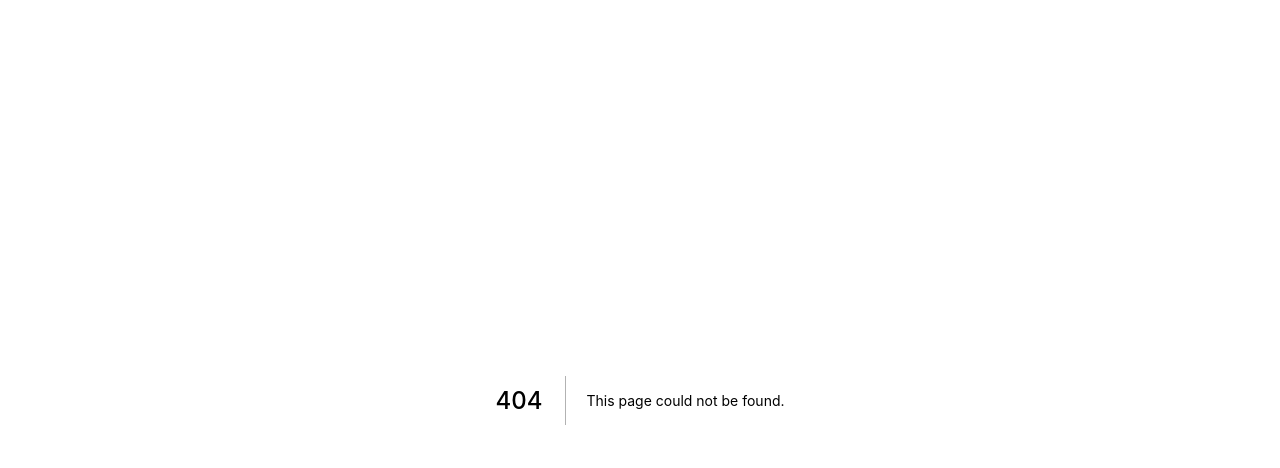
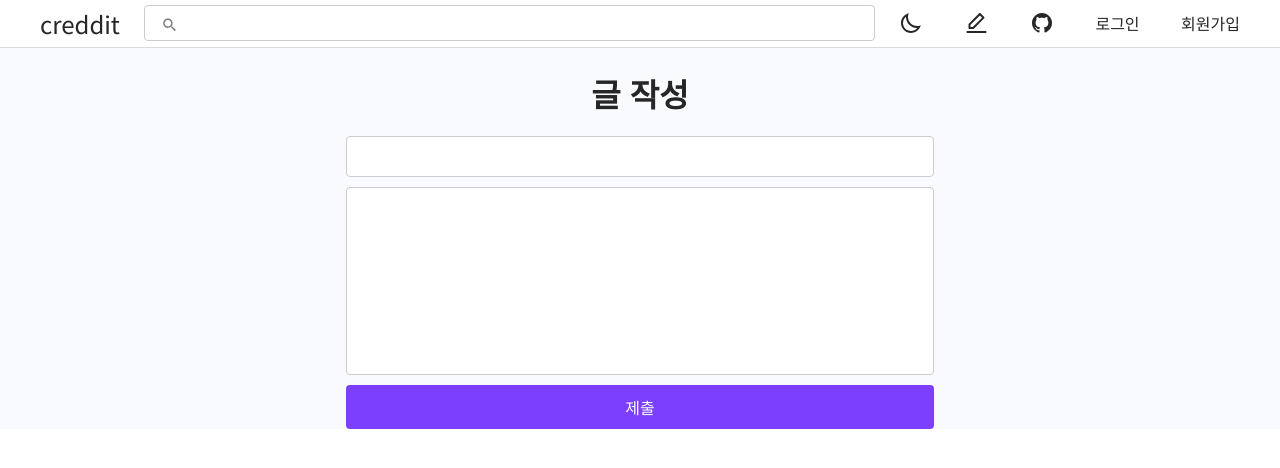
Before and after one commit to Kimkyungmin123/creddit-frontend, a Next.js app: page /create-post in a window 1280 px wide. Before the commit this address had no page. Shown: the top 468 px of the page. Built offline with nearby package versions, Linux system fonts and the light colour scheme.

Commit message:
feat: 글작성 페이지 생성, 컴포넌트 버튼 색상 변경

```diff
--- /dev/null
+++ b/components/CreateForm/CreateForm.module.css
@@ -0,0 +1,49 @@
+.createFormContainer {
+  background-color: var(--bg-page1);
+  display: flex;
+}
+
+.createFormContainer form {
+  padding-top: 1.25rem;
+  display: flex;
+  flex-direction: column;
+  width: 36.75rem;
+}
+
+.createFormContainer input {
+  border: solid 0.0625rem var(--border1);
+  border-radius: 0.25rem;
+  padding: 0.75rem 0.875rem;
+  margin: 0;
+}
+
+.createFormContainer input:focus {
+  outline: solid 0.125rem var(--border1);
+}
+
+.createFormContainer textarea {
+  margin-top: 0.625rem;
+  border: solid 0.0625rem var(--border1);
+  border-radius: 0.25rem;
+  padding: 0.75rem 0.875rem;
+  height: 11.75rem;
+  resize: none;
+}
+
+.createFormContainer textarea:focus {
+  outline: solid 0.125rem var(--border1);
+}
+
+.createFormContainer button {
+  padding: 0.625rem 1.5rem;
+  margin-top: 0.625rem;
+  border-radius: 0.25rem;
+  border: none;
+  background-color: var(--btn);
+  color: var(--text4);
+  cursor: pointer;
+}
+
+.createFormContainer button:active {
+  background-color: var(--btn-active);
+}
--- /dev/null
+++ b/components/CreateForm/CreateForm.tsx
@@ -0,0 +1,16 @@
+import styles from './CreateForm.module.css';
+
+const CreateForm = () => {
+  return (
+    <div className={styles.createFormContainer}>
+      <form>
+        <input type="text" />
+        {/* <textarea name="" id="" cols="30" rows="10"></textarea> */}
+        <textarea></textarea>
+        <button>제출</button>
+      </form>
+    </div>
+  );
+};
+
+export default CreateForm;
--- /dev/null
+++ b/components/CreateForm/index.tsx
@@ -0,0 +1,3 @@
+import CreateForm from './CreateForm';
+
+export default CreateForm;
--- a/components/Header/Header.module.css
+++ b/components/Header/Header.module.css
@@ -45,7 +45,7 @@
   width: 45.688rem;
   border: 0.0625rem solid var(--border1);
   border-radius: 0.25rem;
-  background-color: var(--bg-input);
+  background-color: var(--bg-page2);
 }
 
 .headerInput:focus {
--- a/components/Header/Header.tsx
+++ b/components/Header/Header.tsx
@@ -29,7 +29,11 @@ const Header = ({ type }: HeaderProps) => {
           </div>
           {type === 'post' && (
             <div className={styles.editOutlineIcon}>
-              <EditOutline />
+              <Link href="/create-post">
+                <a aria-label="글 작성">
+                  <EditOutline />
+                </a>
+              </Link>
             </div>
           )}
           <div className={styles.gitIcon}>
@@ -42,12 +46,12 @@ const Header = ({ type }: HeaderProps) => {
           </div>
           <div className={styles.loginText}>
             <Link href="/login">
-              <a>로그인</a>
+              <a aria-label="로그인">로그인</a>
             </Link>
           </div>
           <div className={styles.signupText}>
             <Link href="/signup">
-              <a>회원가입</a>
+              <a aria-label="회원가입">회원가입</a>
             </Link>
           </div>
         </div>
--- /dev/null
+++ b/pages/create-post.tsx
@@ -0,0 +1,17 @@
+import type { NextPage } from 'next';
+import CreateForm from '../components/CreateForm';
+import Layout from '../components/Layout';
+import styles from '../styles/CreatePost.module.css';
+
+const CreatePost: NextPage = () => {
+  return (
+    <Layout type="post" title="creddit: 글 작성">
+      <div className={styles.createPostContainer}>
+        <h1>글 작성</h1>
+        <CreateForm />
+      </div>
+    </Layout>
+  );
+};
+
+export default CreatePost;
--- /dev/null
+++ b/styles/CreatePost.module.css
@@ -0,0 +1,7 @@
+.createPostContainer {
+  background-color: var(--bg-page1);
+  display: flex;
+  flex-direction: column;
+  align-items: center;
+  padding-top: 1.375rem;
+}
--- a/styles/variables.scss
+++ b/styles/variables.scss
@@ -1,18 +1,18 @@
 body,
 body[data-theme='light'] {
-  --bg-page1: #dae6e4;
+  --bg-page1: #f9fafe;
   --bg-page2: #fff;
   --bg-input: #f2f8f7;
 
   --text1: #262626;
   --text2: #dbdbdb;
-  --text3: #1b80e4;
+  --text3: #7c3ffd;
   --text4: #fff;
   --text5: #737373;
 
-  --btn: #1b80e4;
-  --btn-active: #1666b6;
-  --btn-disabled: #76b3ef;
+  --btn: #7c3ffd;
+  --btn-active: #5028a7;
+  --btn-disabled: #a495fe;
 
   --border1: #cccccc;
   --border2: #dbdbdb;
```
